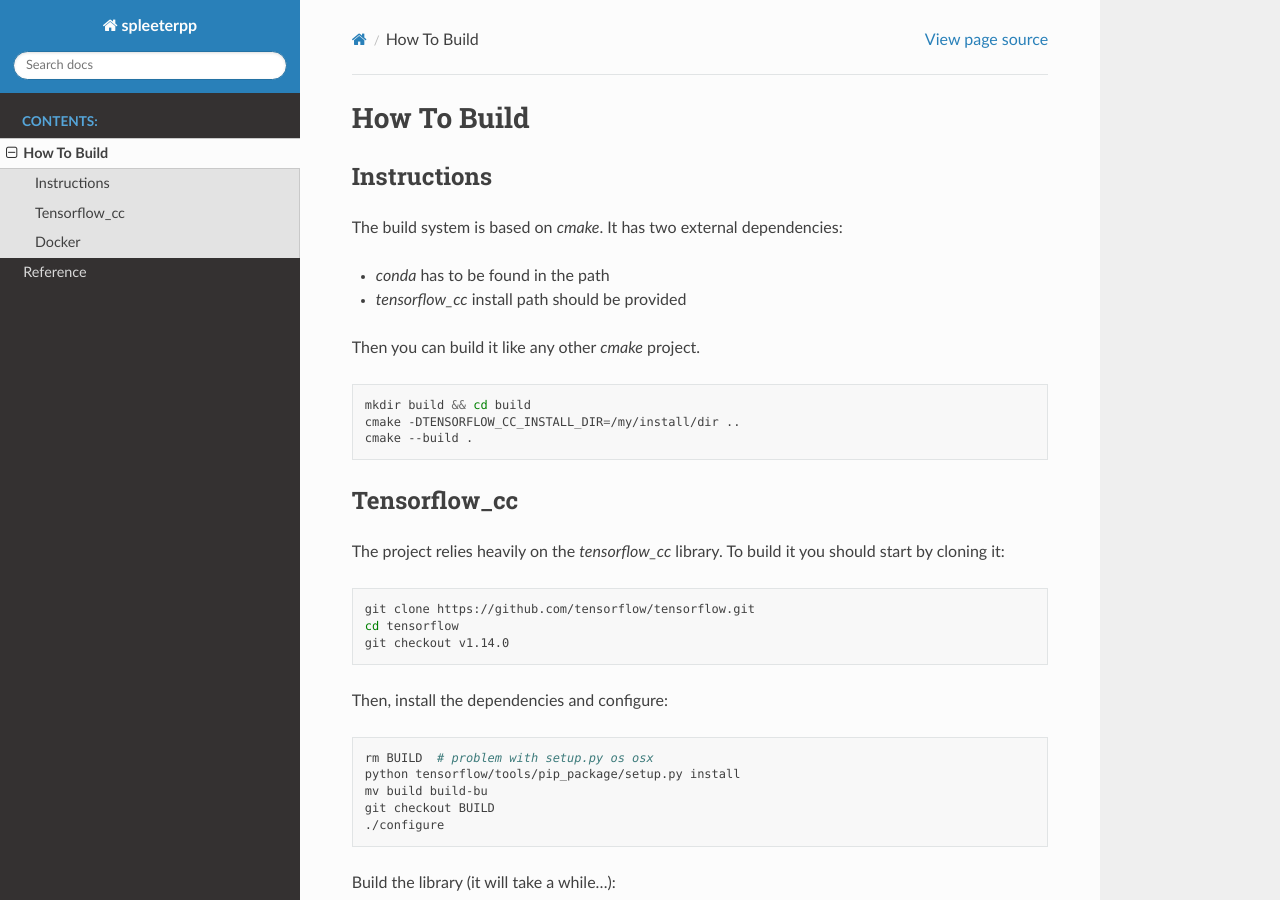
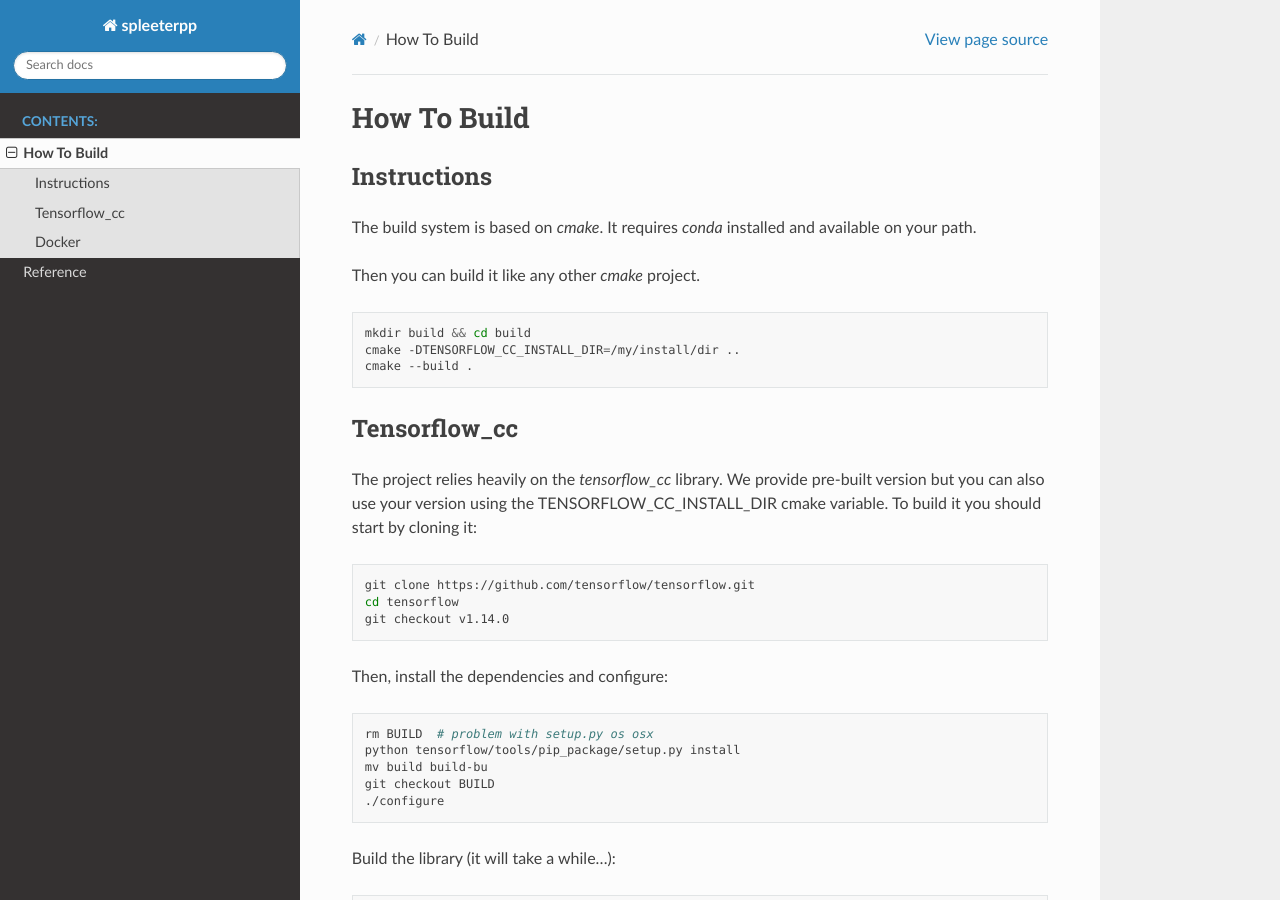
Before and after one commit to gvne/spleeterpp, a Sphinx documentation site: the page built from docs/source/build.rst, in a window 1280 px wide and 900 px high. Built offline with Sphinx 7.4.7 and the Read the Docs theme 2.0.0, drawn with Linux system fonts in a browser that asks for light colours.

Commit message:
Cleanup the README.md and update the build documentation

```diff
--- a/docs/source/build.rst
+++ b/docs/source/build.rst
@@ -4,10 +4,8 @@ How To Build
 Instructions
 ^^^^^^^^^^^^
 
-The build system is based on `cmake`. It has two external dependencies:
-
-- `conda` has to be found in the path
-- `tensorflow_cc` install path should be provided
+The build system is based on `cmake`. It requires `conda` installed and
+available on your path.
 
 Then you can build it like any other `cmake` project.
 
@@ -22,6 +20,8 @@ Tensorflow_cc
 ^^^^^^^^^^^^^
 
 The project relies heavily on the `tensorflow_cc` library.
+We provide pre-built version but you can also use your version using the
+TENSORFLOW_CC_INSTALL_DIR cmake variable.
 To build it you should start by cloning it:
 
 
```
Also changed, not shown: README.md (+2 -47 lines).
